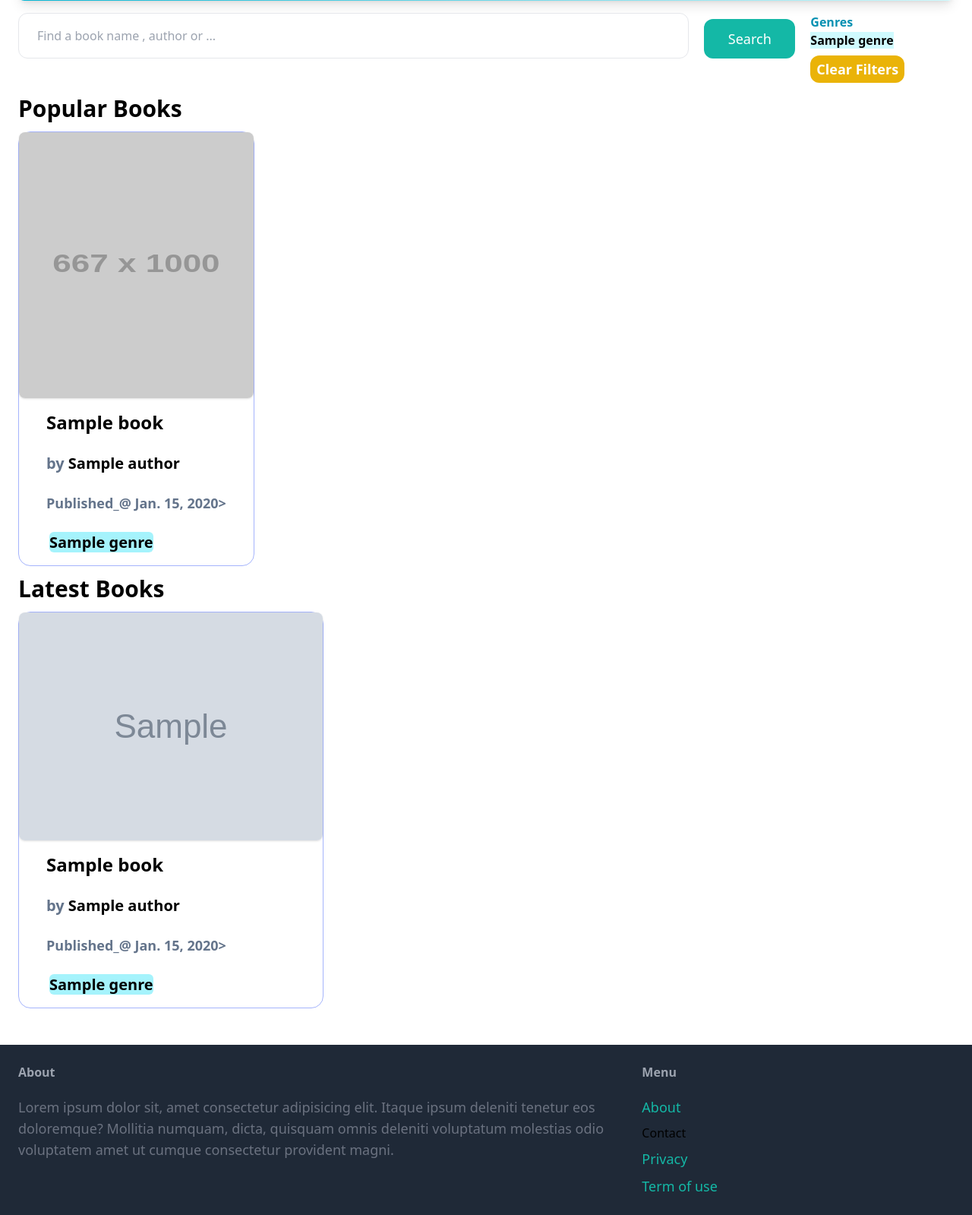
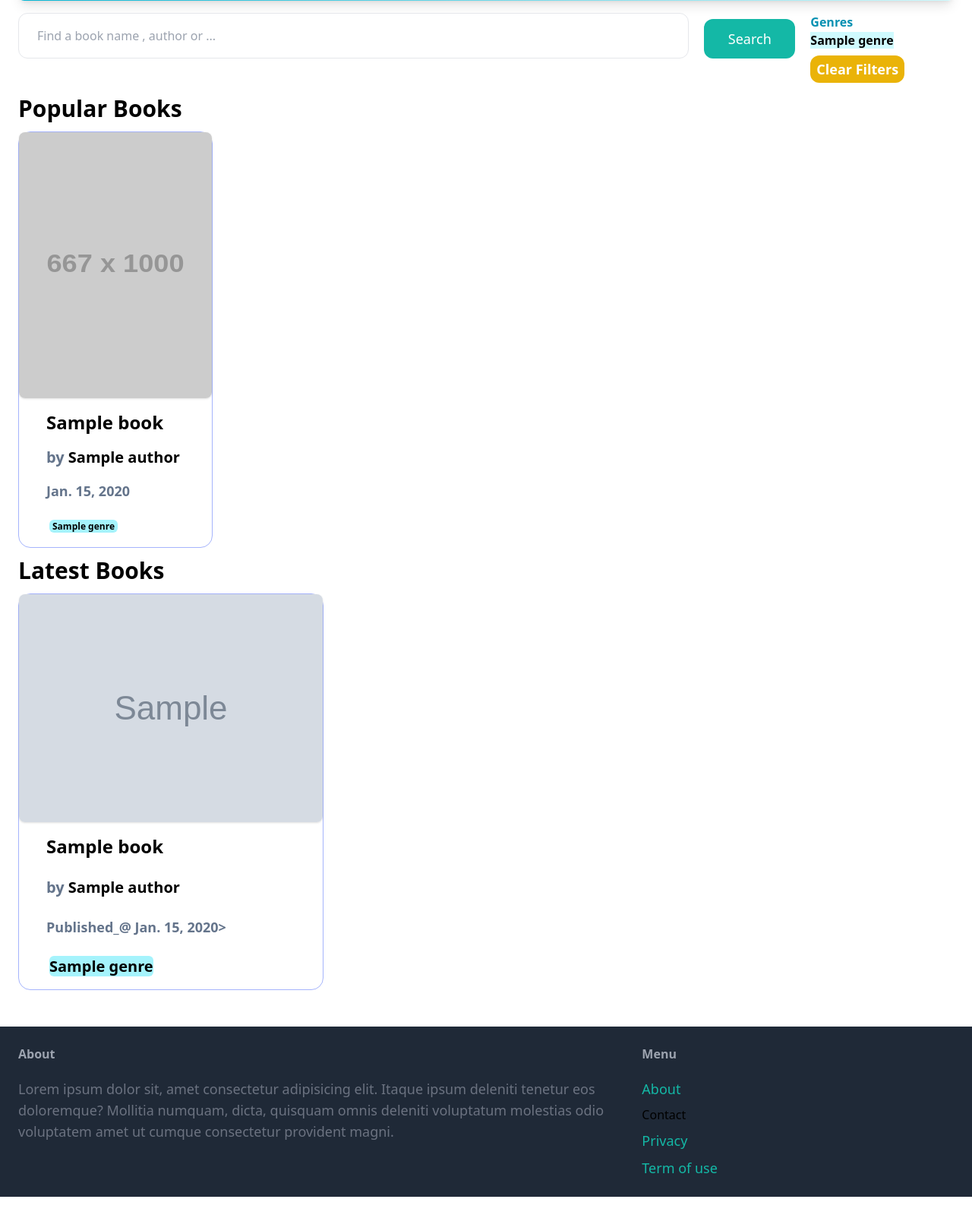
Before and after one commit to KaungMinSett/library_management, a Django app: page / in a window 1280 px wide. Shown: the part 672-2271 px from the top of the page at 76% size. After the commit the page ends 2247 px from the top, so only its background shows below. Run offline with Django 5.2, Linux system fonts and the light colour scheme; tables that the repository leaves empty hold one stand-in row (values such as "Sample post"); grey boxes marked "Sample" are stand-in pictures; grey boxes labelled with a size stand in for pictures from a placeholder-image service; some libraries are stand-ins or nearby versions.

Commit message:
style changes

```diff
--- a/library/templates/books.html
+++ b/library/templates/books.html
@@ -62,13 +62,13 @@
     <img src={{'https://fakeimg.pl/667x1000/cc6600'}} class="shadow rounded-lg overflow-hidden  w-full max-h-[350px]" >
     <div class="my-4 mx-4 ">
         <div class='mx-5 '>
-          <h1 class='mb-6 text-2xl font-bold'>{{book.title}}</h1>
-          <h3 class='mb-6 text-xl text-slate-500 font-semibold'>by <span class='text-black'>{{book.author.name}}</span> </h3>
-          <h4 class='mb-6 text-lg text-slate-500 font-semibold'> Published_@ {{book.publication_date}}></h4>
+          <h1 class='mb-4 text-2xl font-bold'>{{book.title}}</h1>
+          <h3 class='mb-4 text-xl text-slate-500 font-semibold'>by <span class='text-black'>{{book.author.name}}</span> </h3>
+          <h4 class='mb-4 text-lg text-slate-500 font-semibold'>{{book.publication_date}}</h4>
           <h4 class="font-bold text-xl">
 
                   {% for genre in book.genre.all %}
-                      <span class="text-sky bg-cyan-200 rounded-md text-small mx-1">
+                      <span class="text-sky bg-cyan-200 rounded-md text-xs px-1 mx-1">
                           {{ genre.name }}
                       </span>
                   {% endfor %}
```
